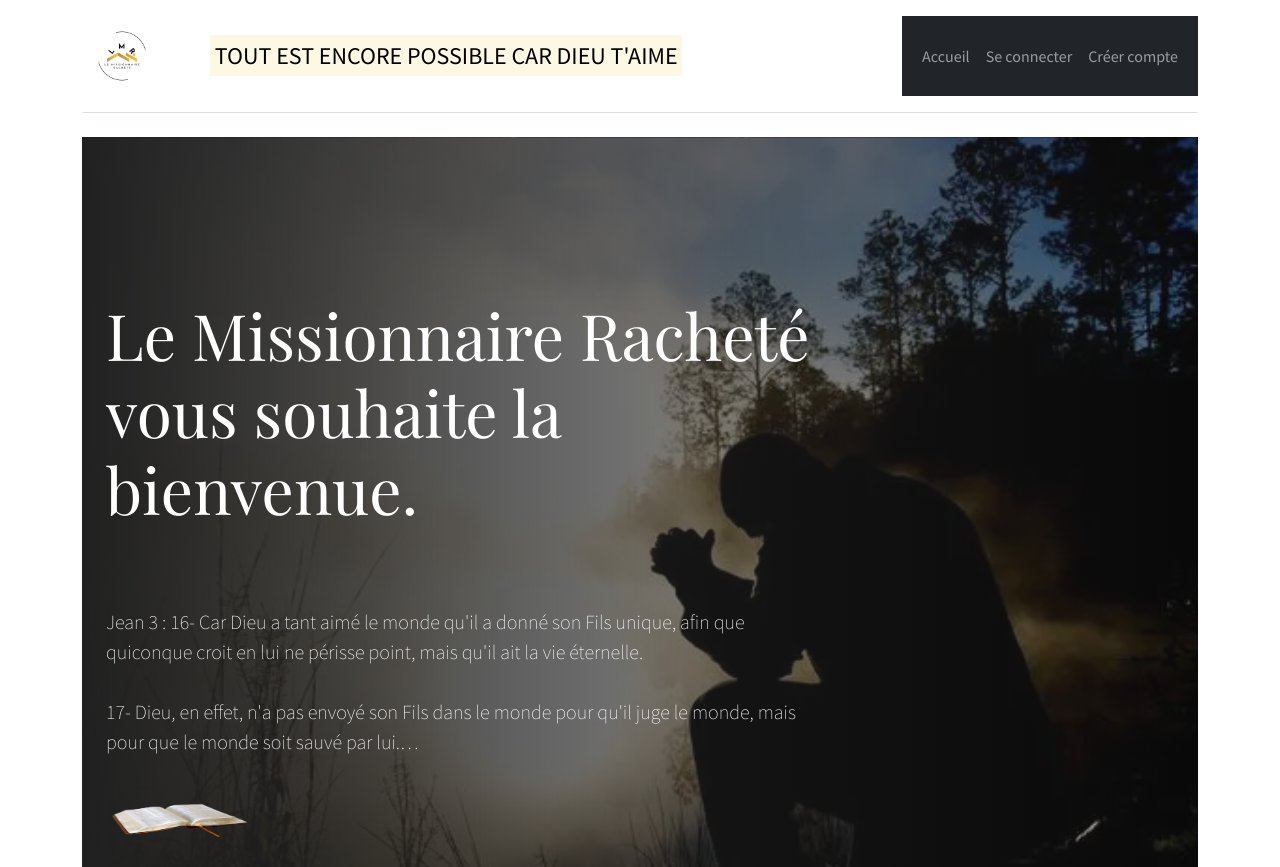
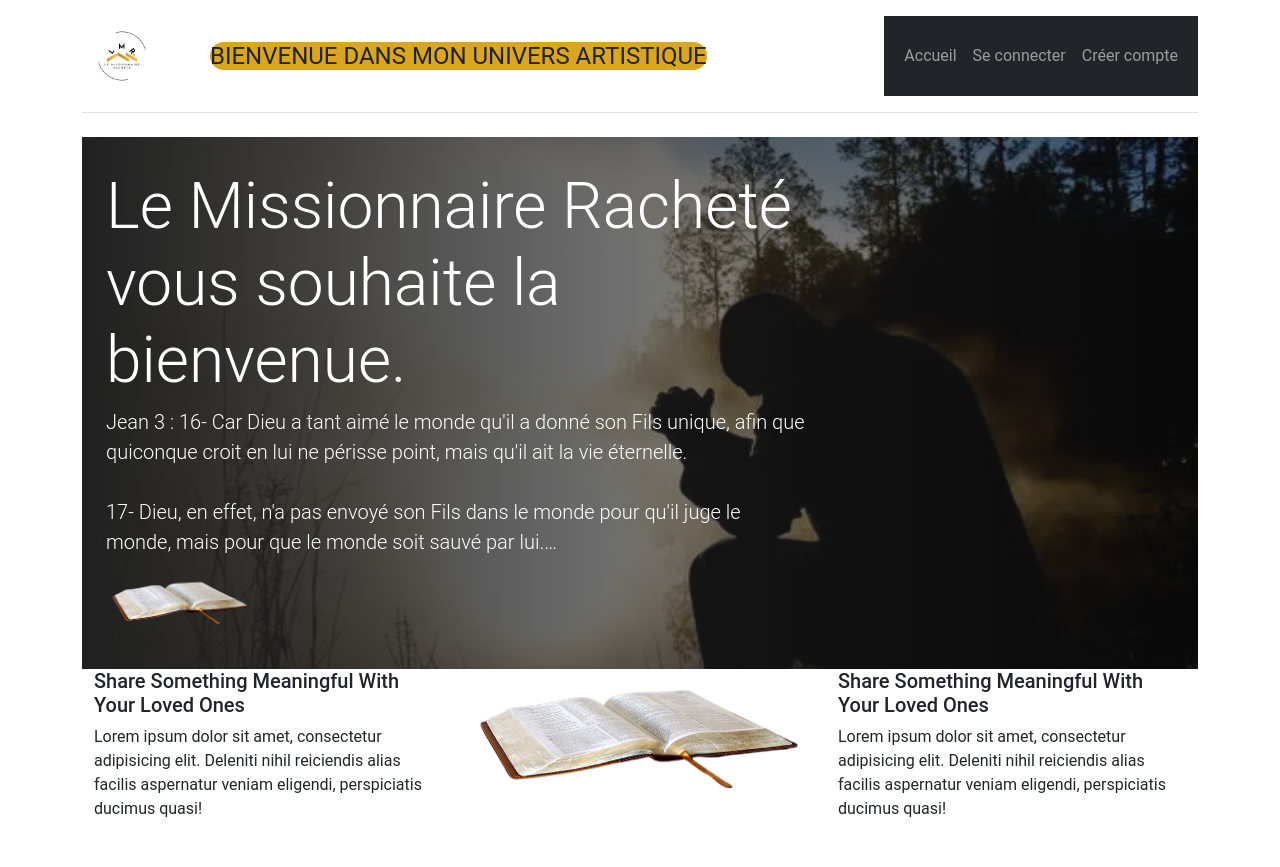
Before and after one commit to Billy3Joe/monSiteweb, a PHP site: page / in a window 1280 px wide. Shown: the top 867 px of the page. Run offline with PHP 8.4, Linux system fonts and the light colour scheme.

Commit message:
Update home page

```diff
--- a/index.php
+++ b/index.php
@@ -52,14 +52,17 @@ try {
         $page = $url[0];
     }
 
-
      //Pages non autorisées si l'utilisateur n'est pas connecté et administrateur.
-     if ($page == "dashboard") {
+     if ($page == "dashboard" || $page == "droits") {
         // Vérifie si l'utilisateur est connecté et a le rôle d'administrateur
         if (!Securite::estConnecte() || !Securite::estAdministrateur()) {
             // Si non, redirige vers la page d'accueil
             Toolbox::ajouterMessageAlerte("Accès non autorisé !", Toolbox::COULEUR_ROUGE);
-            header('Location: ' . URL . "accueil");
+            header('Location: ' . URL . "login");
+
+            Toolbox::ajouterMessageAlerte("Veuillez vous connecter !",Toolbox::COULEUR_ROUGE);
+            header("Location: ".URL."login");
+
             exit;
         }
     }
@@ -201,14 +204,14 @@ try {
             if(!Securite::estConnecte()) {
                 Toolbox::ajouterMessageAlerte("Veuillez vous connecter !", Toolbox::COULEUR_ROUGE);
                 header("Location: ".URL."login");
-            } if(!Securite::checkCookieConnexion()) {
+            } elseif(!Securite::checkCookieConnexion()) {
                 // Vérification du cookie de connexion
                 // Si invalide, déconnexion et redirection vers la page de connexion avec un message d'erreur
                 Toolbox::ajouterMessageAlerte("Veuillez vous reconnecter !", Toolbox::COULEUR_ROUGE);
                 setcookie(Securite::COOKIE_NAME,"",time() - 3600);
                 unset($_SESSION["profil"]);
                 header("Location: ".URL."login");
-            } if(!Securite::estAdministrateur()) {
+            } elseif(!Securite::estAdministrateur()) {
                 // Vérification si l'utilisateur est administrateur
                 // Si non administrateur, redirection vers la page d'accueil avec un message d'erreur
                 Toolbox::ajouterMessageAlerte("Vous n'avez le droit d'être ici",Toolbox::COULEUR_ROUGE);
@@ -249,10 +252,3 @@ try {
 } catch (Exception $e) {
     $visiteurController->pageErreur($e->getMessage());
 }
-
-   //Vérifions que la page est login mais si c'es pas login, je rédirige l'utilisateur vers la page login
-    //Si l'utilisateur veut avoir accès à une autre page de l'admin en dehors de la page login, en étant pas connecté, il sera renvoyé automatiquement vers la page login pour se connecter
-    if ($page == "dashboard" && (!isset($_SESSION['login']) || !isset($_SESSION['mail']) || $_SESSION['role'] !== 'administrateur')) {
-        header('Location: ' . URL . "accueil");
-        exit;
-    }
--- a/public/CSS/accueil.css
+++ b/public/CSS/accueil.css
@@ -13,73 +13,10 @@ background-attachment: fixed;
 color: #fff;
 } */
 .desc-main {
-padding-top: 10rem;
-padding-bottom: 5rem;
+padding-top: 2rem;
+padding-bottom: 2rem;
 }
 
-.desc-main p {
-padding-top: 3rem;
-font-weight: 100;
-}
-
-.desc-main img {
-max-height: 50px;
-margin-top: 1.5rem;
-margin-bottom: 1.5rem;
-}
-
-.display-3 {
-font-weight: 100;
-}
-
-.components {
-padding-top: 5rem;
-padding-bottom: 5rem;
-color: #333;
-}
-
-.components h5,
-p {
-margin-top: 2rem;
-font-weight: 300;
-}
-
-.components h5 {
-font-weight: 700;
-letter-spacing: 2px;
-font-size: 1rem;
-}
-
-.watch {
-height: 100%;
-width: 100%;
-margin-top: 2rem;
-margin-bottom: 2rem;
-}
-
-.carousel-indicators {
-margin-bottom: -1rem;
-}
-
-.carousel-indicators li {
-background: #333;
-margin-top: 3rem;
-}
-
-.carousel-indicators .active {
-background: #4eafeb;
-}
-
-/* .download-bg {
-background: linear-gradient(to right, rgba(0, 0, 0, 0), rgb(33, 33, 33)),
-    url("public/Assets/images/img2.jpg");
-background-size: cover;
-background-position: center;
-background-attachment: fixed;
-padding-top: 5rem;
-padding-bottom: 5rem;
-color: #fff;
-} */
 
 .links {
 padding-top: 5rem;
--- a/views/Visiteur/accueil.view.php
+++ b/views/Visiteur/accueil.view.php
@@ -90,92 +90,6 @@
   </section>
 </main>
 
-<style>
-  /* Typography imported from Google Fonts */
-@import url('https://fonts.googleapis.com/css?family=Playfair+Display|Source+Sans+Pro:200,400');
-
-h1, h2, h3, h4, h5, h6 {
-  font-family: 'Playfair Display', serif;
-}
-
-p, a {
-  font-family: 'Source Sans Pro', sans-serif;
-}
-
-/* Generic styles */
-html {
-  scroll-behavior: smooth;
-}
-
-.linkCard {
-  background-color: goldenrod;
-  text-decoration: none;
-  color: white;
-  border-radius: .25rem;
-  text-align: center;
-  display: inline-block;
-  transition: all .3s;
-}
-
-.linkCard:hover {
-  opacity: .6;
-}
-
-/* Styles for the hero image */
-/* breweries styles */
-.breweries {
-  padding: 2rem;
-}
-
-.breweries > ul {
-  display: grid;
-  grid-template-columns: repeat(auto-fit, minmax(320px, 1fr));
-  grid-gap: 1rem;
-}
-
-.breweries > ul > li {
-  border: 1px solid #E2E2E2;
-  border-radius: .5rem;
-}
-
-.breweries > ul > li > figure {
-  max-height: 220px;
-  overflow: hidden;
-  border-top-left-radius: .5rem;
-  border-top-right-radius: .5rem;
-  position: relative;
-}
-
-.breweries > ul > li > figure > img {
-  width: 100%;
-}
-
-.breweries > ul > li > figure > figcaption {
-  position: absolute;
-  bottom: 0;
-  background-color: rgba(0,0,0,.7);
-  width: 100%;
-}
-
-.breweries > ul > li > figure > figcaption > h3 {
-  color: white;
-  padding: .75rem;
-  font-size: 1.25rem;
-}
-
-.breweries > ul > li > p {
-  font-size: 1rem;
-  line-height: 1.5;
-  padding: 1rem .75rem;
-  color: #666666;
-}
-
-.breweries > ul > li > a {
-  padding: .5rem 1rem;
-  margin: .5rem;
-}
-
-</style>
 <!--CONTACT-->
 <div class="container-fluid contact-us" id="contact">
   <div class="container">
@@ -183,18 +97,27 @@ html {
     <p class="lead">
       Lorem ipsum dolor sit amet, consectetur adipisicing elit. Culpa, velit, at. Ea officiis ullam, qui cum cumque mollitia vel, sed autem esse sint unde voluptatem, sapiente doloremque tenetur ipsa illum.
     </p>
-    <form>
+    <form class="form-inline">
       <div class="form-group wow fadeInUp">
-        <label for="formGroupExampleInput">Example label</label>
-        <input type="text" class="form-control" id="formGroupExampleInput" placeholder="Example input" />
+        <label for="name">Name</label>
+        <input type="text" class="form-control" id="name" placeholder="Your Name" />
       </div>
-      <div class="form-group">
-        <label for="formGroupExampleInput2">Another label</label>
-        <input type="text" class="form-control" id="formGroupExampleInput2" placeholder="Another input" />
+      <div class="form-group wow fadeInUp">
+        <label for="email">Email</label>
+        <input type="email" class="form-control" id="email" placeholder="Your Email" />
+      </div>
+      <div class="form-group wow fadeInUp">
+        <label for="phone">Phone</label>
+        <input type="tel" class="form-control" id="phone" placeholder="Your Phone" />
+      </div>
+      <div class="form-group wow fadeInUp">
+        <label for="message">Message</label>
+        <textarea class="form-control" id="message" rows="5" placeholder="Your Message"></textarea>
       </div>
     </form>
   </div>
 </div>
+
 
 <style>
   .header-bg {
--- a/views/common/header.php
+++ b/views/common/header.php
@@ -2,7 +2,7 @@
   <header class="d-flex flex-wrap justify-content-center py-3 mb-4 border-bottom">
     <a href="/" class="d-flex align-items-center mb-3 mb-md-0 me-md-auto text-dark text-decoration-none">
       <img src="<?= URL; ?>public/Assets/images/monLogo.png" width="80" alt="logo du site" />
-      <span class="ms-5 fs-4"><mark>TOUT EST ENCORE POSSIBLE CAR DIEU T'AIME</mark></span>
+      <span class="ms-5 fs-4"><span style="background: goldenrod; border-radius:15px;">BIENVENUE DANS MON UNIVERS ARTISTIQUE</span>
     </a>
 
     <?php require_once("views/common/menu.php"); ?>
```
Also changed, not shown: other parts of public/CSS/accueil.css (+79 -0 lines). Lines whose indentation alone changed are shown as unchanged.
